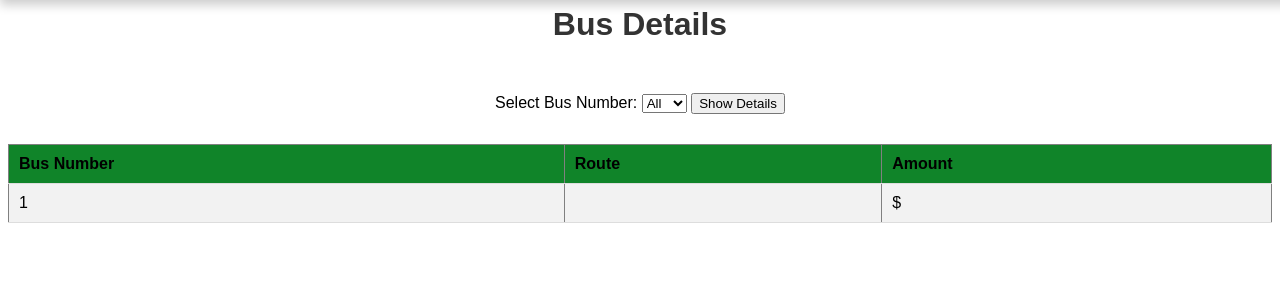
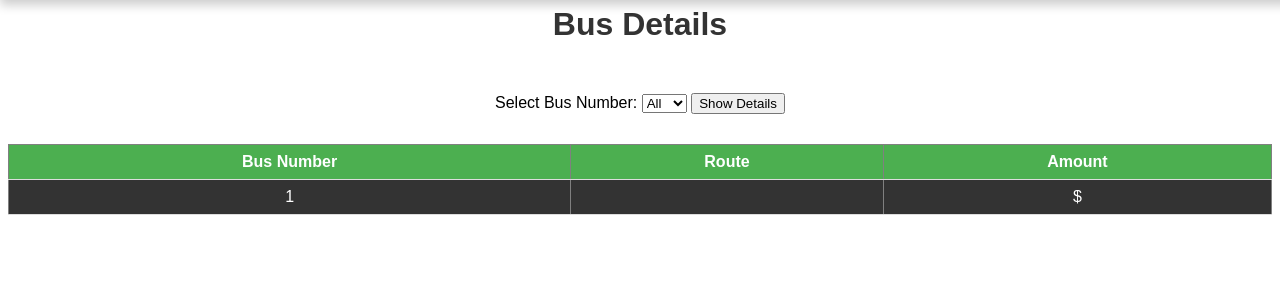
Before and after one commit to SooryaPandian/Bus-fee-Payement--Python, a Flask app: page /transport in a window 1280 px wide. Shown: the part 83-383 px from the top of the page. Run offline with Flask 3, Linux system fonts and the light colour scheme; tables that the repository leaves empty or names only in its code hold one stand-in row (values such as "Sample post").

Commit message:
updated css

```diff
--- a/templates/transport.html
+++ b/templates/transport.html
@@ -13,24 +13,41 @@
         h1 {
             color: #333;
         }
+
+        .table-container {
+            padding: 0px 25px;
+        }
+
         table {
             width: 100%;
             border-collapse: collapse;
-            margin-top: 20px;
+            padding: 0px 10px 0px 10px;
         }
+
         th, td {
-            padding: 10px;
-            text-align: left;
+            padding: 8px;
+            text-align: center;
             border-bottom: 1px solid #ddd;
         }
+
         th {
-            background-color: #108429;
+            background-color: #4CAF50;
+            color: white;
         }
+
+        tr {
+            background-color: #333;
+            color: white;
+            transition: background-color 0.5s, color 0.5s;
+        }
+
+        tr:hover {
+            background-color: #ccc;
+            color: black;
+        }
+
         .bus{
             text-align: center;
-        }
-        tr:nth-child(even) {
-            background-color: #f2f2f2;
         }
         nav {
             background-color: #333;
```
Also changed, not shown: templates/student.html (+21 -6 lines).
